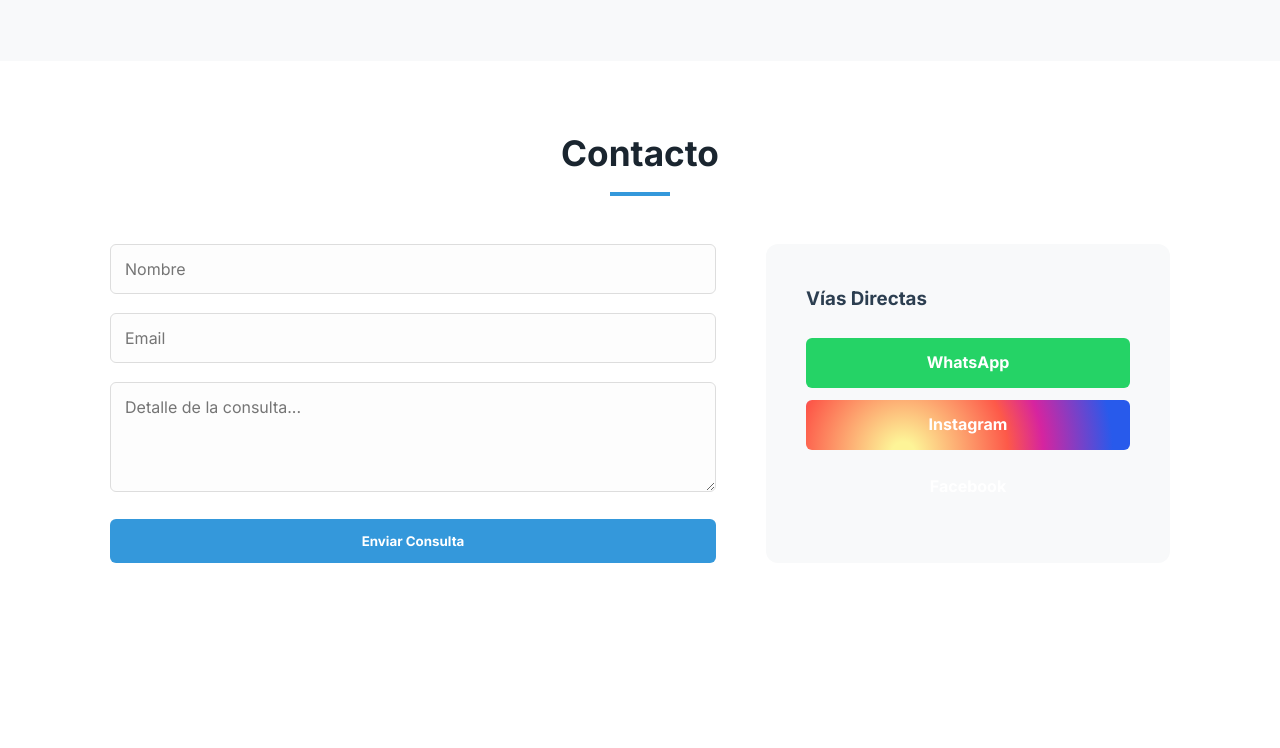
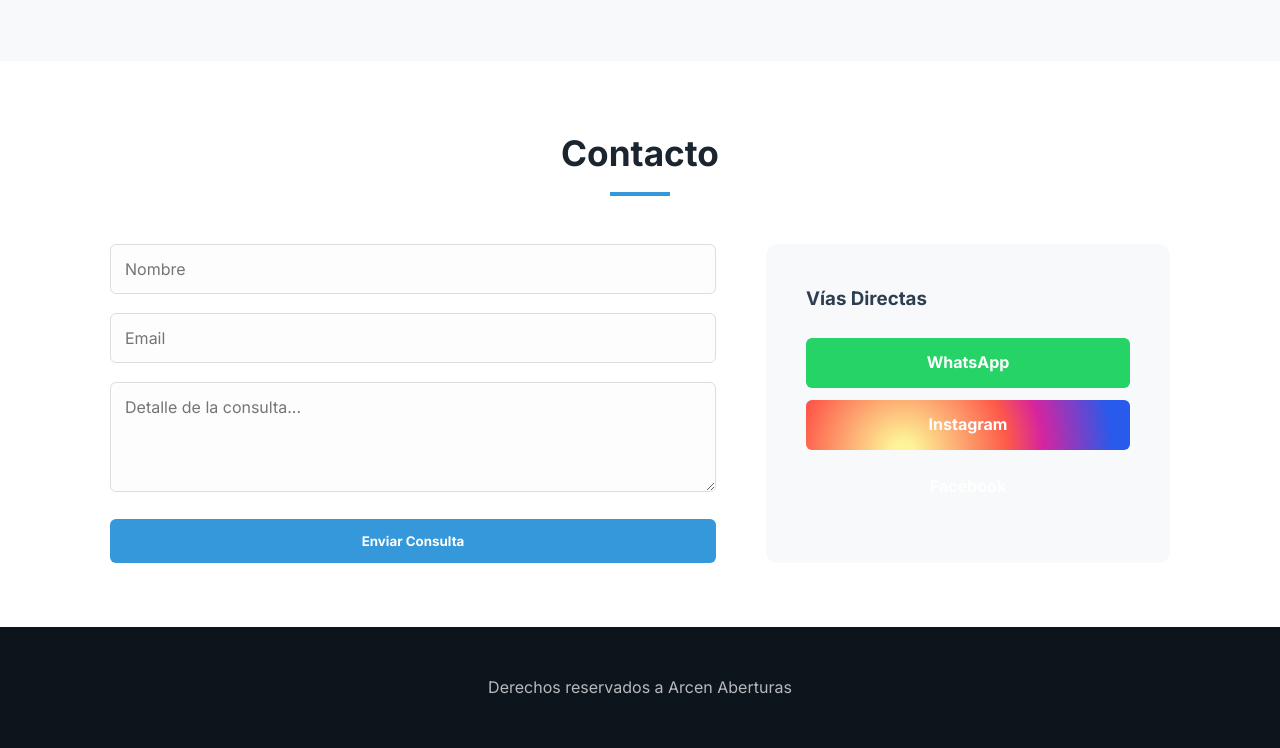
Before and after one commit to Brx91/arcenaberturas, a plain HTML site: page index.html in a window 1280 px wide. Shown: the part 2892-3640 px from the top of the page. Before the commit the page ends 3519 px from the top, so only its background shows below. Drawn offline with Linux system fonts and the light colour scheme.

Commit message:
agregado de footer

```diff
--- a/index.html
+++ b/index.html
@@ -114,6 +114,8 @@
         <i class="fab fa-whatsapp"></i>
     </a>
 
+    <footer>Derechos reservados a Arcen Aberturas</footer>
+
     <script src="script.js"></script>
 </body>
 </html>
--- a/style.css
+++ b/style.css
@@ -131,6 +131,13 @@ header {
 .logo, .logo-img {
     -webkit-tap-highlight-color: transparent;
     outline: none;
+}
+
+footer {
+    text-align: center;
+    padding: 2rem;
+    background: var(--primary);
+    color: var(--white);
 }
 
 /* --- HERO SECTION --- */
```
